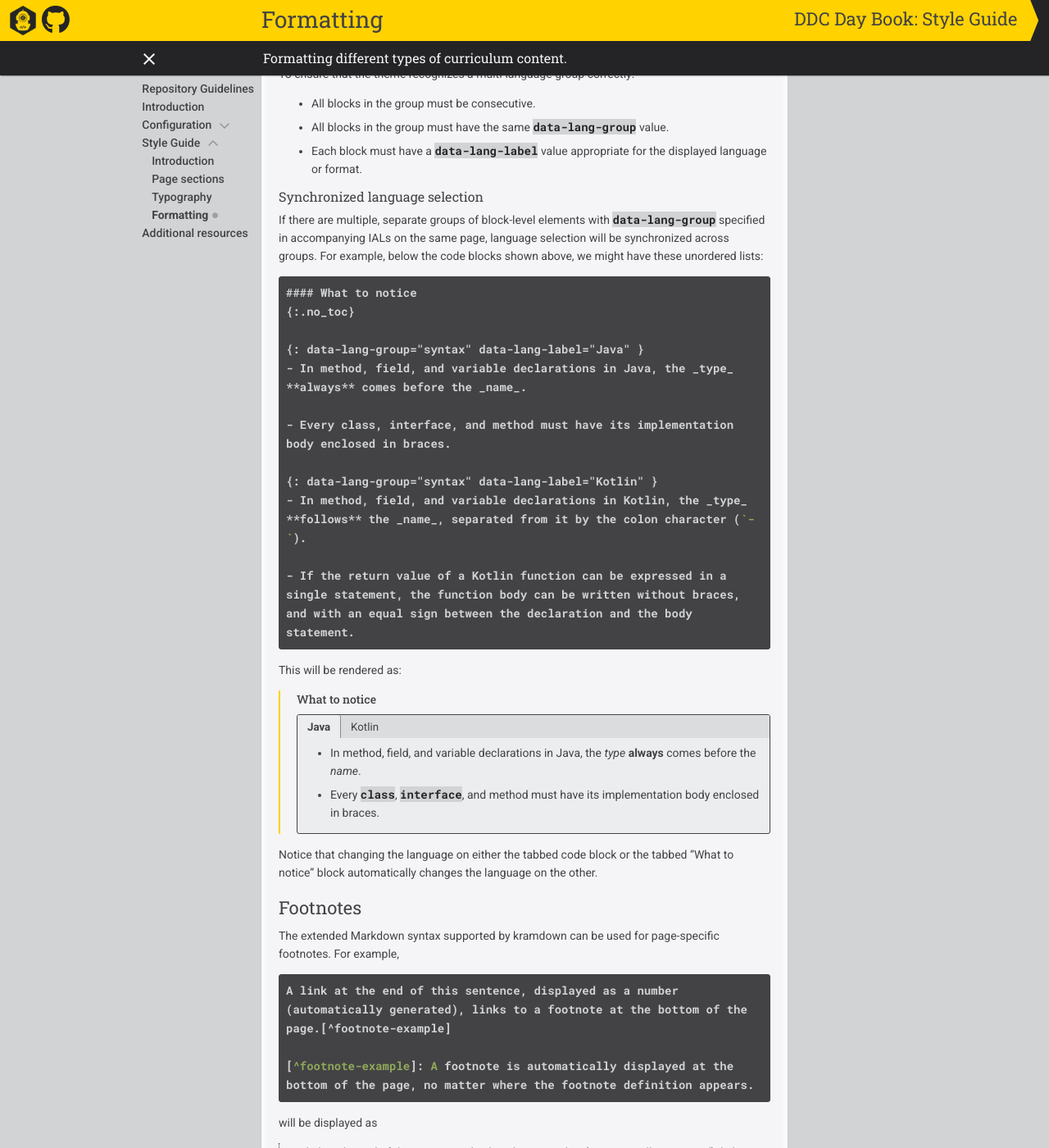
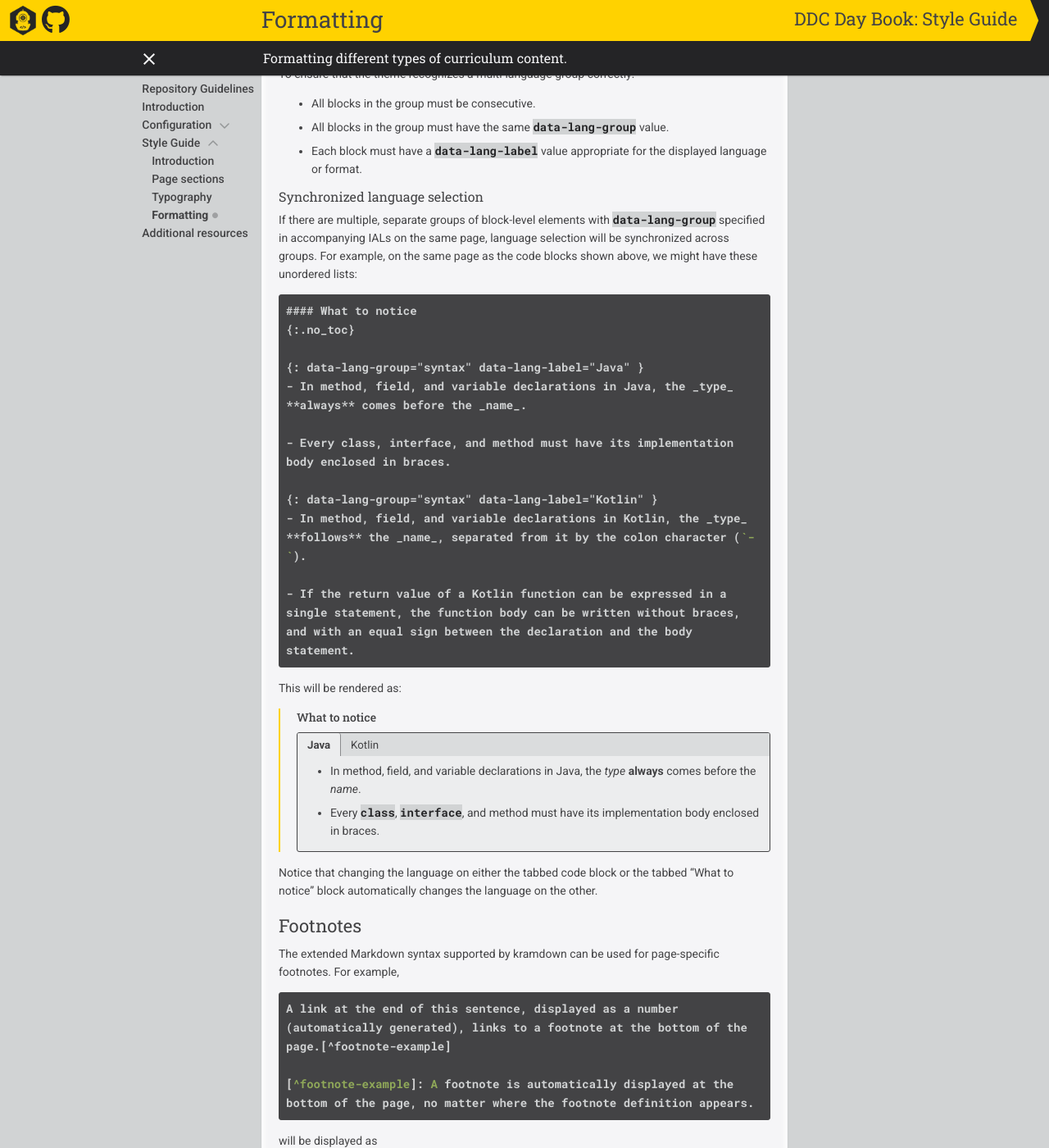
Before and after one commit to ddc-java/ddc-day-book, a Jekyll site: the page built from content/formatting.md, in a window 1280 px wide and 1400 px high, scrolled down 5803 px. Shown: the whole window at 82% size. Built offline with Jekyll 4.4.1, drawn with Linux system fonts in a browser that asks for light colours; nearby versions of some CDN libraries; our own code applies the rules of GitHub Pages for plain Markdown files; formulas are drawn with MathJax 3.

Commit message:
Simplify; clarify instructions.

````diff
--- a/_sass/ddc-day-book.scss
+++ b/_sass/ddc-day-book.scss
@@ -398,8 +398,7 @@ pre {
 
   .lang-switcher__panel {
 
-    padding: 0;
-    padding-top: 0.5em;
+    padding: 0.5em 0 0;
 
     &.lang-switcher__panel--code {
       padding-top: 0;
--- a/content/formatting.md
+++ b/content/formatting.md
@@ -253,7 +253,7 @@ To ensure that the theme recognizes a multi-language group correctly:
 
 ### Synchronized language selection
 
-If there are multiple, separate groups of block-level elements with `data-lang-group` specified in accompanying IALs on the same page, language selection will be synchronized across groups. For example, below the code blocks shown above, we might have these unordered lists:
+If there are multiple, separate groups of block-level elements with `data-lang-group` specified in accompanying IALs on the same page, language selection will be synchronized across groups. For example, on the same page as the code blocks shown above, we might have these unordered lists:
 
 ```markdown
 #### What to notice
````
